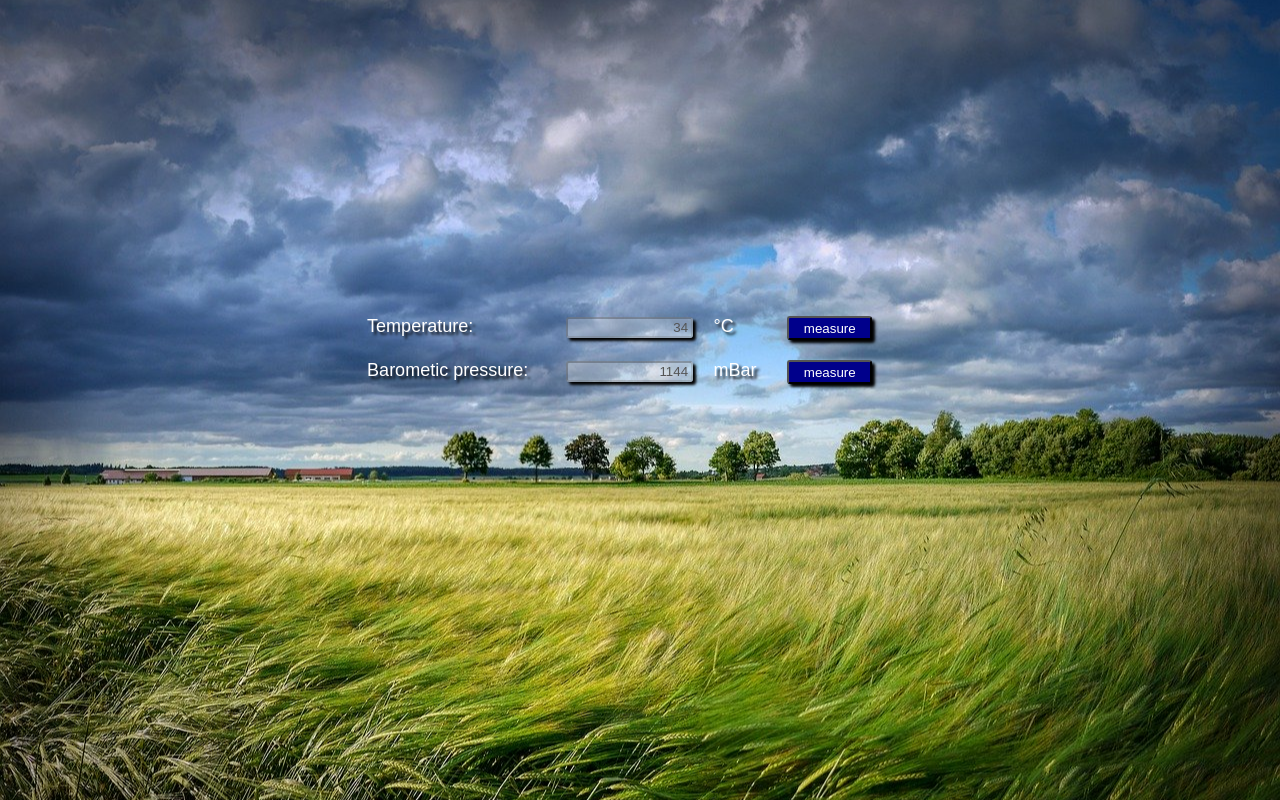
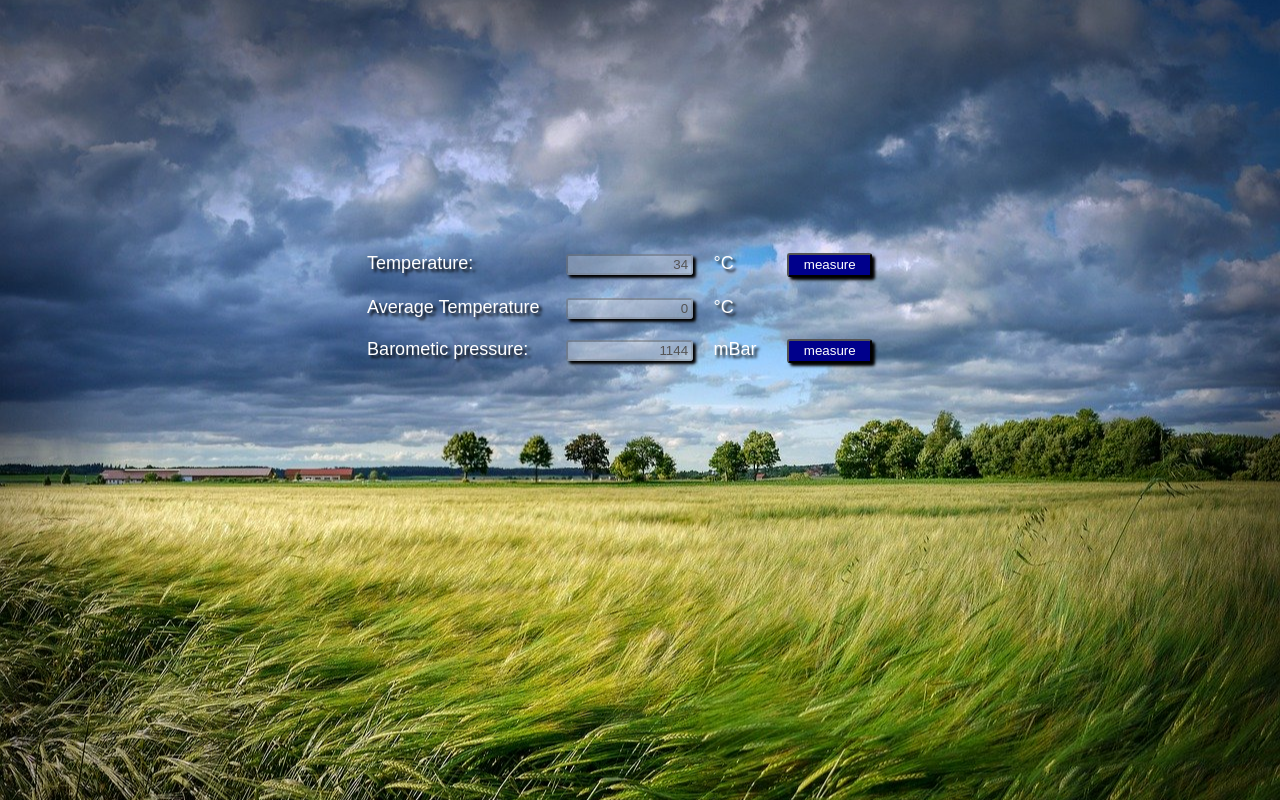
Before and after one commit to OliverJung050772/weather-app, an Angular app in the folder weather-app/: page / in a window 1280 px wide. Built offline with nearby package versions, Linux system fonts and the light colour scheme.

Commit message:
average temperature works

```diff
--- a/weather-app/src/app/components/temperature/temperature.component.css
+++ b/weather-app/src/app/components/temperature/temperature.component.css
@@ -6,5 +6,5 @@
 }
 
 .container {
-  margin-top: 25%;
+  margin-top: 20%;
 }
--- a/weather-app/src/app/components/temperature/temperature.component.html
+++ b/weather-app/src/app/components/temperature/temperature.component.html
@@ -7,4 +7,11 @@
         <div class="column col2"><button (click)="measureTemperature()">measure</button></div>
     </div>
     <br class="clearfix"/>
+    <div class="row">
+        <div class="column col2"></div>
+        <div class="column col3"><p>Average Temperature</p></div>
+        <div class="column col2"><input type="text" value="{{averageTemperature}}" disabled></div>
+        <div class="column col1"><span>°C</span></div>
+    </div>
+    <br class="clearfix"/>
 </div>
--- a/weather-app/src/app/components/temperature/temperature.component.ts
+++ b/weather-app/src/app/components/temperature/temperature.component.ts
@@ -1,5 +1,8 @@
-import { Component, OnInit } from '@angular/core';
-import { WeatherService } from '../../services/weather.service';
+import {Component, OnInit} from '@angular/core';
+// @ts-ignore
+import {WeatherService} from '../../services/weather.service';
+import {Observable, of, Subject} from 'rxjs';
+import {tap} from "rxjs/operators";
 
 @Component({
   selector: 'app-temperature',
@@ -10,17 +13,30 @@ import { WeatherService } from '../../services/weather.service';
 export class TemperatureComponent implements OnInit {
 
   currentTemperature: number;
+  averageTemperature: number;
 
-  constructor(private weatherService: WeatherService) {}
+  measuredTemperatures: number[] = [];
+  private readonly subject = new Subject<number[]>();
+
+  constructor(private weatherService: WeatherService) {
+  }
 
   measureTemperature(): void {
-      this.currentTemperature = this.weatherService.getTemperature();
+    this.currentTemperature = this.weatherService.getTemperature();
+    this.measuredTemperatures.push(this.currentTemperature);
+    this.subject.next(this.measuredTemperatures);
   }
 
   ngOnInit(): void {
-      setInterval(() => this.measureTemperature(), 10000);
-      // Set initial Temperature
-      this.measureTemperature();
+    setInterval(() => this.measureTemperature(), 10000);
+    // Set initial Temperature
+    this.averageTemperature = 0;
+    this.measureTemperature();
+    this.subject.asObservable().subscribe((array) => {
+        const arraySum = array.reduce((a, b) => a + b, 0);
+        const arrayLength = array.length;
+        this.averageTemperature = arraySum / arrayLength;
+    });
   }
 
 }
--- a/weather-app/src/app/services/weather.service.ts
+++ b/weather-app/src/app/services/weather.service.ts
@@ -6,7 +6,7 @@ import { PressureSpan } from '../models/pressure-span';
 @Injectable({
   providedIn: 'root'
 })
-// TODO use better name
+
 export class WeatherService {
 
   temperatureSpan: TemperatureSpan;
```
